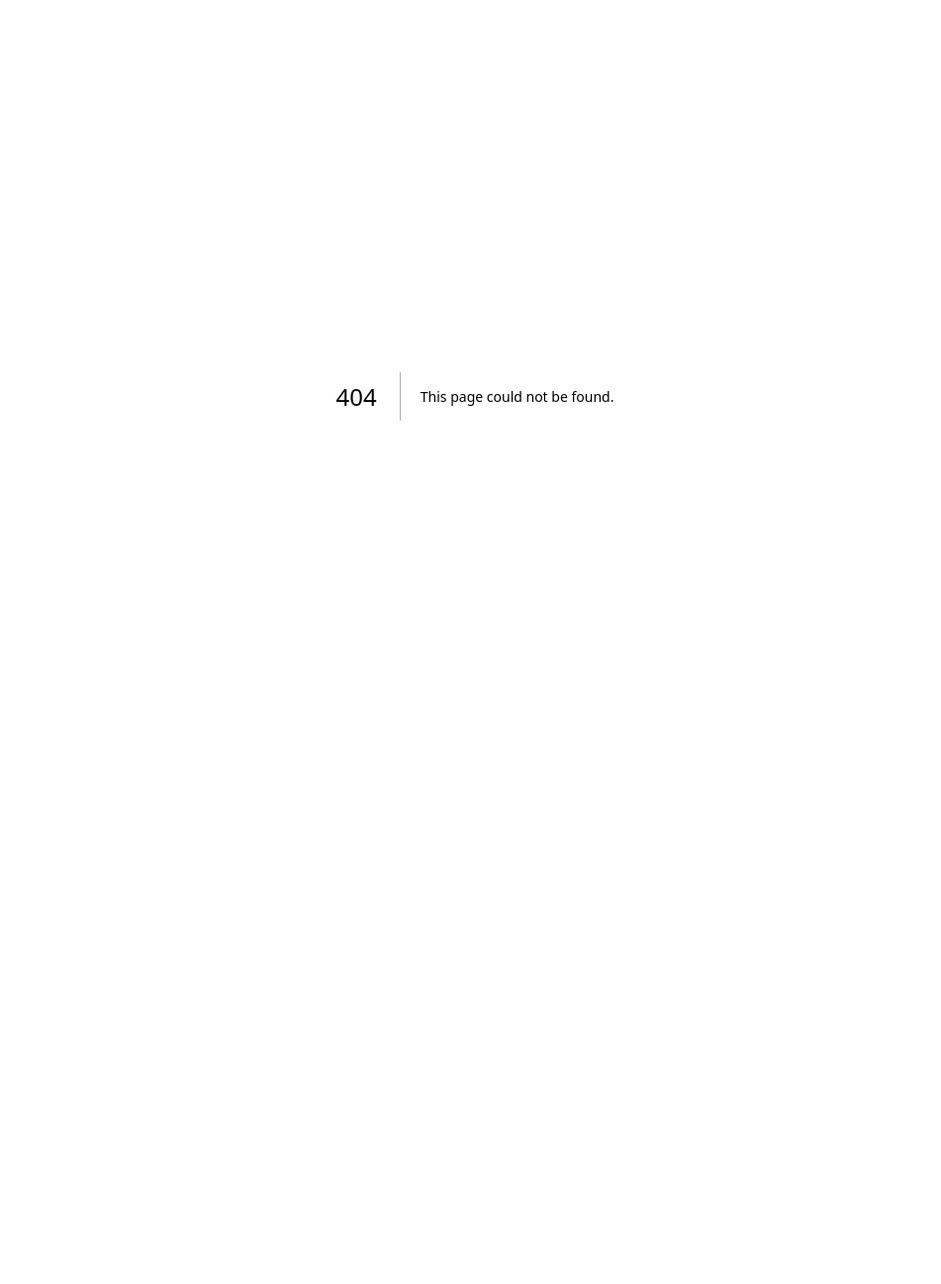
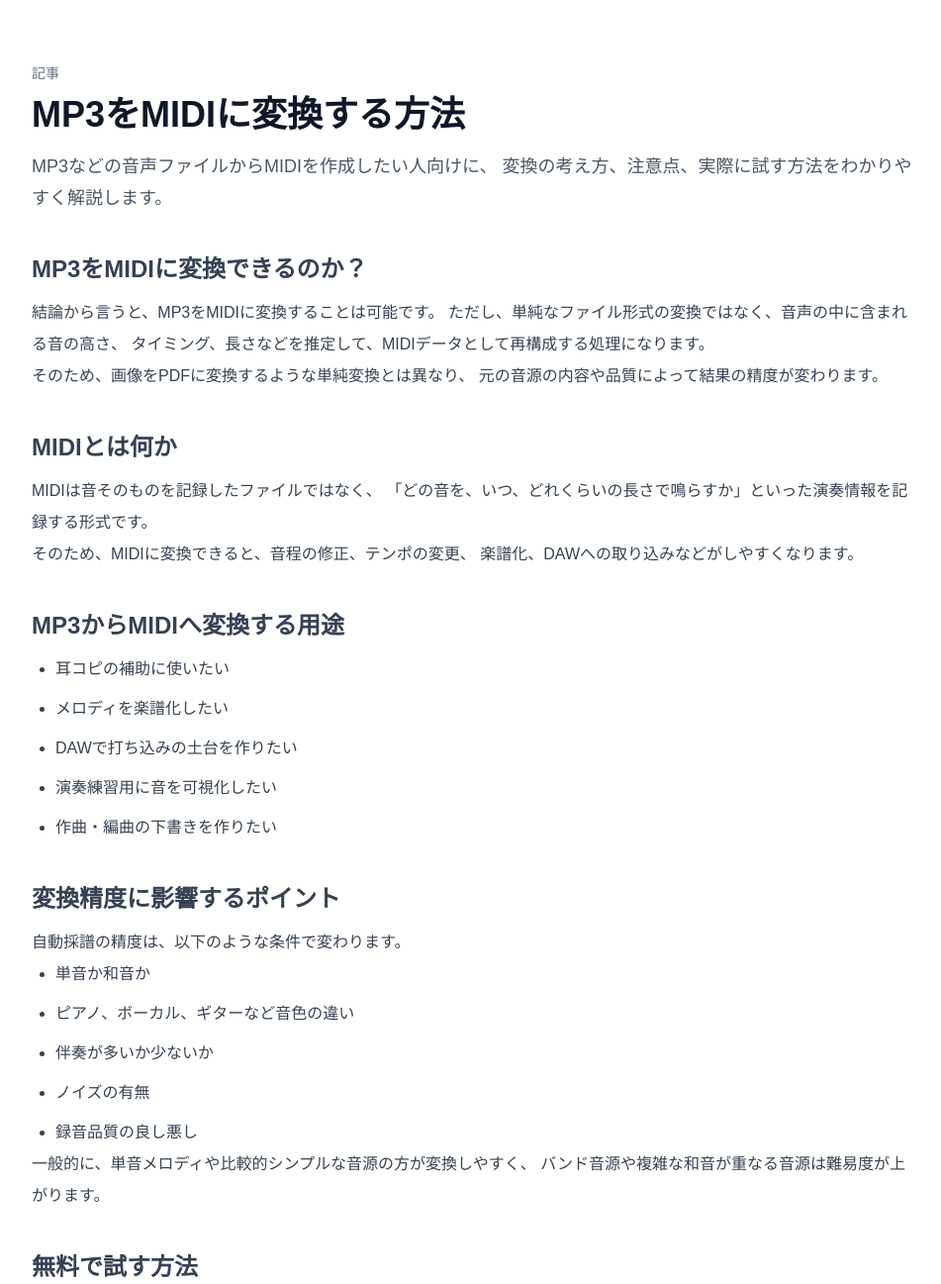
Before and after one commit to karz-engawa/auto-transcribe-site, a Next.js app: page /articles/mp3-to-midi in a window 1280 px wide. Before the commit this address had no page. Shown: the top 1297 px of the page at 99% size, without its empty margins (160-1111 px from the left). Before the commit the page ends 800 px from the top, so only its background shows below. Built offline with nearby package versions, Linux system fonts and the light colour scheme.

Commit message:
add first article

```diff
--- /dev/null
+++ b/app/articles/mp3-to-midi/page.tsx
@@ -0,0 +1,132 @@
+export const metadata = {
+  title: "MP3をMIDIに変換する方法 | 自動採譜アプリ",
+  description:
+    "MP3をMIDIに変換する方法を初心者向けに解説します。自動採譜の仕組み、注意点、無料で試せる方法を紹介します。",
+};
+
+export default function Mp3ToMidiPage() {
+  return (
+    <main className="min-h-screen bg-white px-6 py-16 text-gray-900">
+      <article className="mx-auto max-w-4xl">
+        <header className="mb-10">
+          <p className="mb-3 text-sm text-gray-500">記事</p>
+          <h1 className="mb-4 text-4xl font-bold">MP3をMIDIに変換する方法</h1>
+          <p className="text-lg leading-8 text-gray-600">
+            MP3などの音声ファイルからMIDIを作成したい人向けに、
+            変換の考え方、注意点、実際に試す方法をわかりやすく解説します。
+          </p>
+        </header>
+
+        <div className="space-y-10 leading-8 text-gray-700">
+          <section>
+            <h2 className="mb-3 text-2xl font-semibold">MP3をMIDIに変換できるのか？</h2>
+            <p>
+              結論から言うと、MP3をMIDIに変換することは可能です。
+              ただし、単純なファイル形式の変換ではなく、音声の中に含まれる音の高さ、
+              タイミング、長さなどを推定して、MIDIデータとして再構成する処理になります。
+            </p>
+            <p>
+              そのため、画像をPDFに変換するような単純変換とは異なり、
+              元の音源の内容や品質によって結果の精度が変わります。
+            </p>
+          </section>
+
+          <section>
+            <h2 className="mb-3 text-2xl font-semibold">MIDIとは何か</h2>
+            <p>
+              MIDIは音そのものを記録したファイルではなく、
+              「どの音を、いつ、どれくらいの長さで鳴らすか」といった演奏情報を記録する形式です。
+            </p>
+            <p>
+              そのため、MIDIに変換できると、音程の修正、テンポの変更、
+              楽譜化、DAWへの取り込みなどがしやすくなります。
+            </p>
+          </section>
+
+          <section>
+            <h2 className="mb-3 text-2xl font-semibold">MP3からMIDIへ変換する用途</h2>
+            <ul className="list-disc space-y-2 pl-6">
+              <li>耳コピの補助に使いたい</li>
+              <li>メロディを楽譜化したい</li>
+              <li>DAWで打ち込みの土台を作りたい</li>
+              <li>演奏練習用に音を可視化したい</li>
+              <li>作曲・編曲の下書きを作りたい</li>
+            </ul>
+          </section>
+
+          <section>
+            <h2 className="mb-3 text-2xl font-semibold">変換精度に影響するポイント</h2>
+            <p>自動採譜の精度は、以下のような条件で変わります。</p>
+            <ul className="list-disc space-y-2 pl-6">
+              <li>単音か和音か</li>
+              <li>ピアノ、ボーカル、ギターなど音色の違い</li>
+              <li>伴奏が多いか少ないか</li>
+              <li>ノイズの有無</li>
+              <li>録音品質の良し悪し</li>
+            </ul>
+            <p>
+              一般的に、単音メロディや比較的シンプルな音源の方が変換しやすく、
+              バンド音源や複雑な和音が重なる音源は難易度が上がります。
+            </p>
+          </section>
+
+          <section>
+            <h2 className="mb-3 text-2xl font-semibold">無料で試す方法</h2>
+            <p>
+              当サイトでは、音声ファイルをアップロードしてMIDI生成を試せる
+              自動採譜ツールを公開しています。
+            </p>
+
+            <div className="rounded-2xl border border-gray-200 bg-gray-50 p-6">
+              <p className="mb-3 font-semibold">自動採譜ツールを試す</p>
+              <p className="mb-4">
+                MP3やWAVなどの音声ファイルからMIDI生成を試したい場合は、以下のツールページをご利用ください。
+              </p>
+              <a
+                href="/tool"
+                className="inline-block rounded-xl bg-black px-5 py-3 text-white transition hover:opacity-80"
+              >
+                ツールページへ
+              </a>
+            </div>
+          </section>
+
+          <section>
+            <h2 className="mb-3 text-2xl font-semibold">使うときの注意点</h2>
+            <ul className="list-disc space-y-2 pl-6">
+              <li>必ずしも人間の耳コピと同じ精度にはならない</li>
+              <li>和音やリズムが崩れることがある</li>
+              <li>生成後にMIDIを少し修正した方が実用的な場合が多い</li>
+              <li>楽譜にする前に不要音の削除や量子化が必要なことがある</li>
+            </ul>
+          </section>
+
+          <section>
+            <h2 className="mb-3 text-2xl font-semibold">こんな人におすすめ</h2>
+            <ul className="list-disc space-y-2 pl-6">
+              <li>耳コピの時間を少しでも短縮したい人</li>
+              <li>作曲や編曲の下地を早く作りたい人</li>
+              <li>MIDIをDAWに読み込んで編集したい人</li>
+              <li>AIや自動採譜ツールを試してみたい人</li>
+            </ul>
+          </section>
+
+          <section>
+            <h2 className="mb-3 text-2xl font-semibold">まとめ</h2>
+            <p>
+              MP3をMIDIに変換することは可能ですが、単純変換ではなく、
+              音声解析によって演奏情報を推定する処理になります。
+            </p>
+            <p>
+              そのため精度には限界もありますが、耳コピ補助や楽譜作成の下地、
+              DAW編集のスタート地点としては十分に役立つケースがあります。
+            </p>
+            <p>
+              まずは実際にツールを試してみて、どの程度使えるかを確認するのがおすすめです。
+            </p>
+          </section>
+        </div>
+      </article>
+    </main>
+  );
+}
--- a/app/articles/page.tsx
+++ b/app/articles/page.tsx
@@ -1,11 +1,38 @@
+export const metadata = {
+  title: "記事一覧 | 自動採譜アプリ",
+  description: "自動採譜、MIDI、AI音楽制作に関する記事一覧です。",
+};
+
+const articles = [
+  {
+    title: "MP3をMIDIに変換する方法",
+    href: "/articles/mp3-to-midi",
+    description:
+      "MP3などの音声ファイルからMIDIを生成する方法や注意点を初心者向けに解説します。",
+  },
+];
+
 export default function ArticlesPage() {
   return (
     <main className="min-h-screen bg-white px-6 py-16 text-gray-900">
       <div className="mx-auto max-w-4xl">
         <h1 className="mb-4 text-3xl font-bold">記事一覧</h1>
-        <p className="text-gray-600">
-          自動採譜、MIDI、AI音楽制作に関する記事を順次公開予定です。
+        <p className="mb-10 text-gray-600">
+          自動採譜、MIDI、AI音楽制作に関する記事を順次公開しています。
         </p>
+
+        <div className="space-y-6">
+          {articles.map((article) => (
+            <a
+              key={article.href}
+              href={article.href}
+              className="block rounded-2xl border border-gray-200 p-6 transition hover:bg-gray-50"
+            >
+              <h2 className="mb-2 text-xl font-semibold">{article.title}</h2>
+              <p className="text-gray-600">{article.description}</p>
+            </a>
+          ))}
+        </div>
       </div>
     </main>
   );
```
